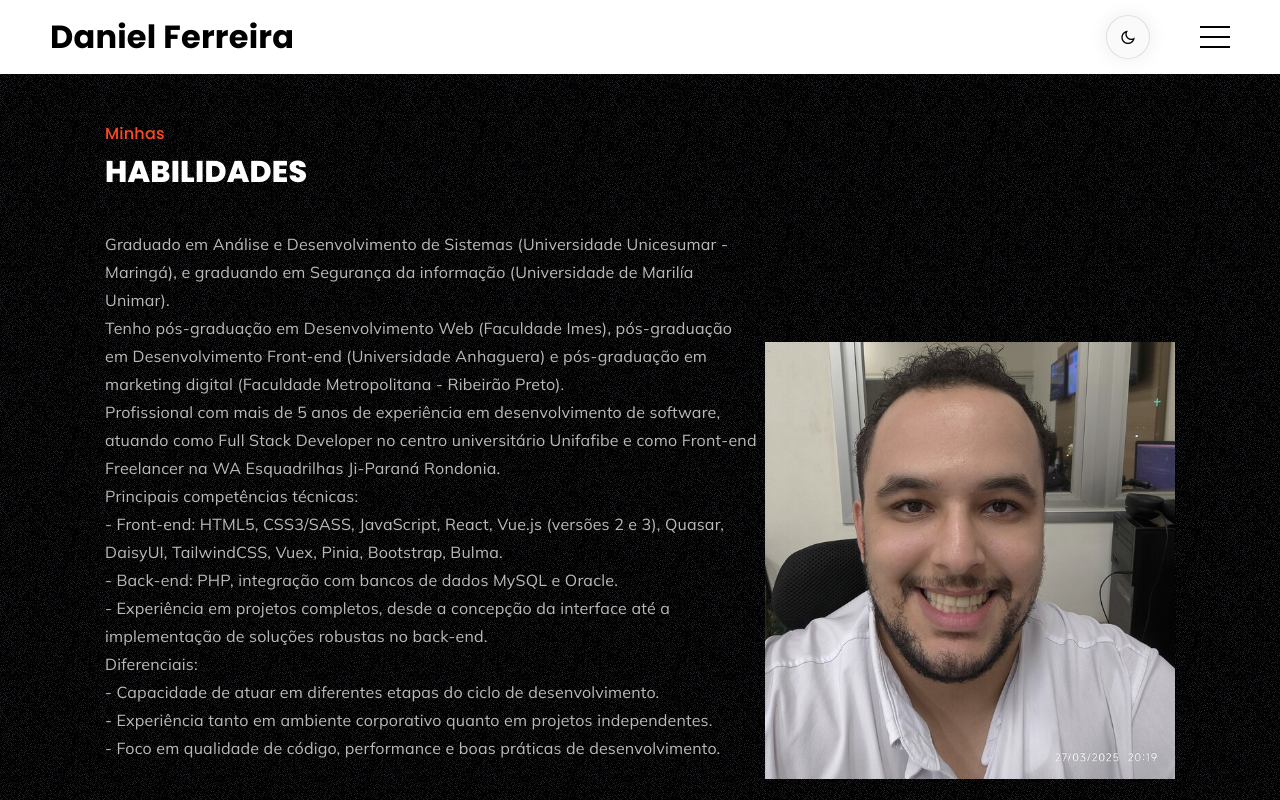
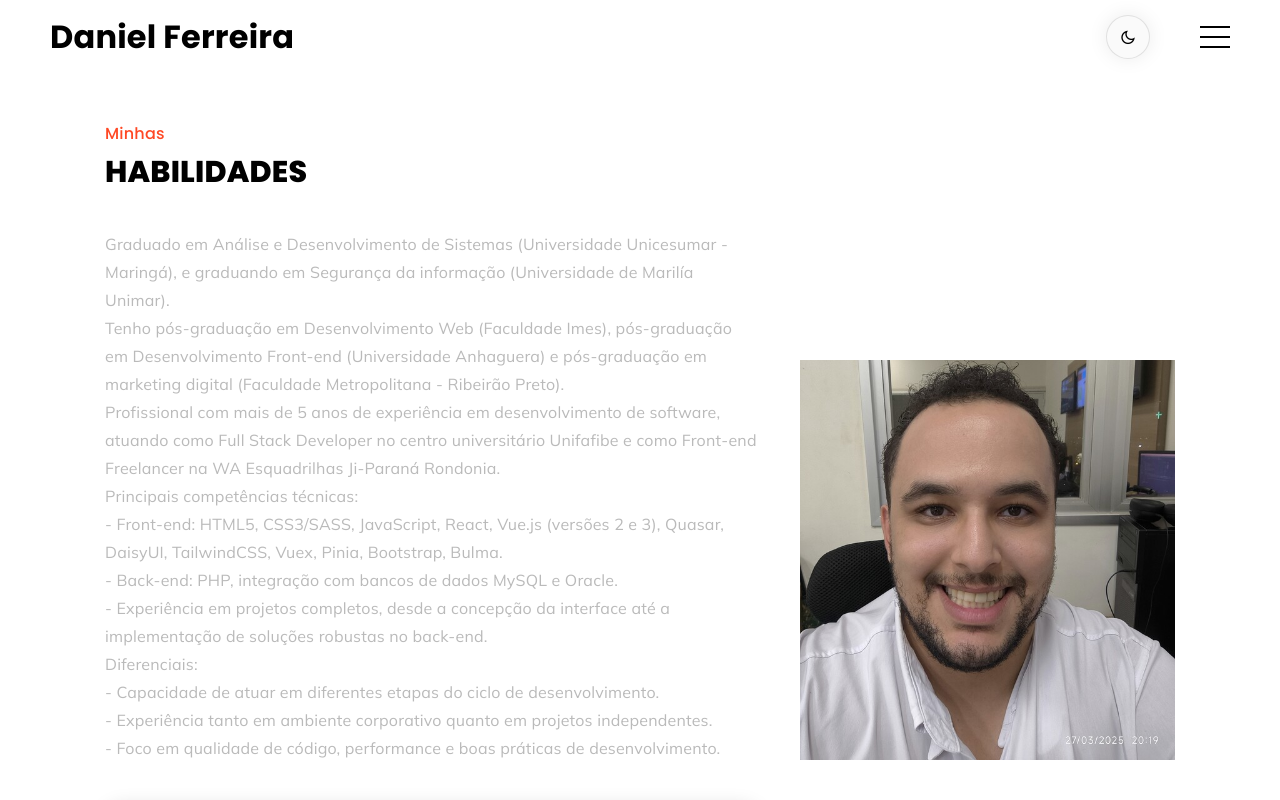
Before and after one commit to DanielFFerreira/daniel-portfolio, a Vue app: page /skills in a window 1280 px wide. Shown: the top 800 px of the page. Built offline with nearby package versions, Linux system fonts and the light colour scheme.

Commit message:
feat: Adjusting the dark mode theme and image positioning.

```diff
--- a/src/assets/css/style.css
+++ b/src/assets/css/style.css
@@ -485,9 +485,9 @@ body::-webkit-scrollbar-thumb {
 
 .skills-banner { display: none; }
 
-.skills { background-color: var(--black); }
 
-.skills .section-title { color: var(--white); }
+
+.skills .section-title { color: var(--black); }
 
 .skills .section-text {
   color: var(--gray-x-11);
@@ -1002,12 +1002,13 @@ textarea.input-field {
     position: absolute;
     top: 0;
     right: 50px;
-    width: 410px;
+    width: 375px;
     height: 110vh;
     background-image: url('../images/habSobreMim.jpg');
     background-repeat: no-repeat;
     background-size: contain;
-    background-position: 105%;
+    border-radius: 15px;
+    background-position: 98%;
     background-attachment: fixed;
     overflow: hidden;
   }
--- a/src/views/SkillsView.vue
+++ b/src/views/SkillsView.vue
@@ -4,7 +4,7 @@
       class="section skills has-before"
       id="skills"
       aria-label="skills"
-      :style="{ backgroundImage: `url(${skillsBg})` }"
+
     >
       <div class="container">
         <div class="skills-content">
@@ -60,7 +60,7 @@
 </template>
 
 <script setup lang="ts">
-import skillsBg from '../assets/images/skills-bg.png'
+
 
 import { computed, ref } from "vue";
 
```
